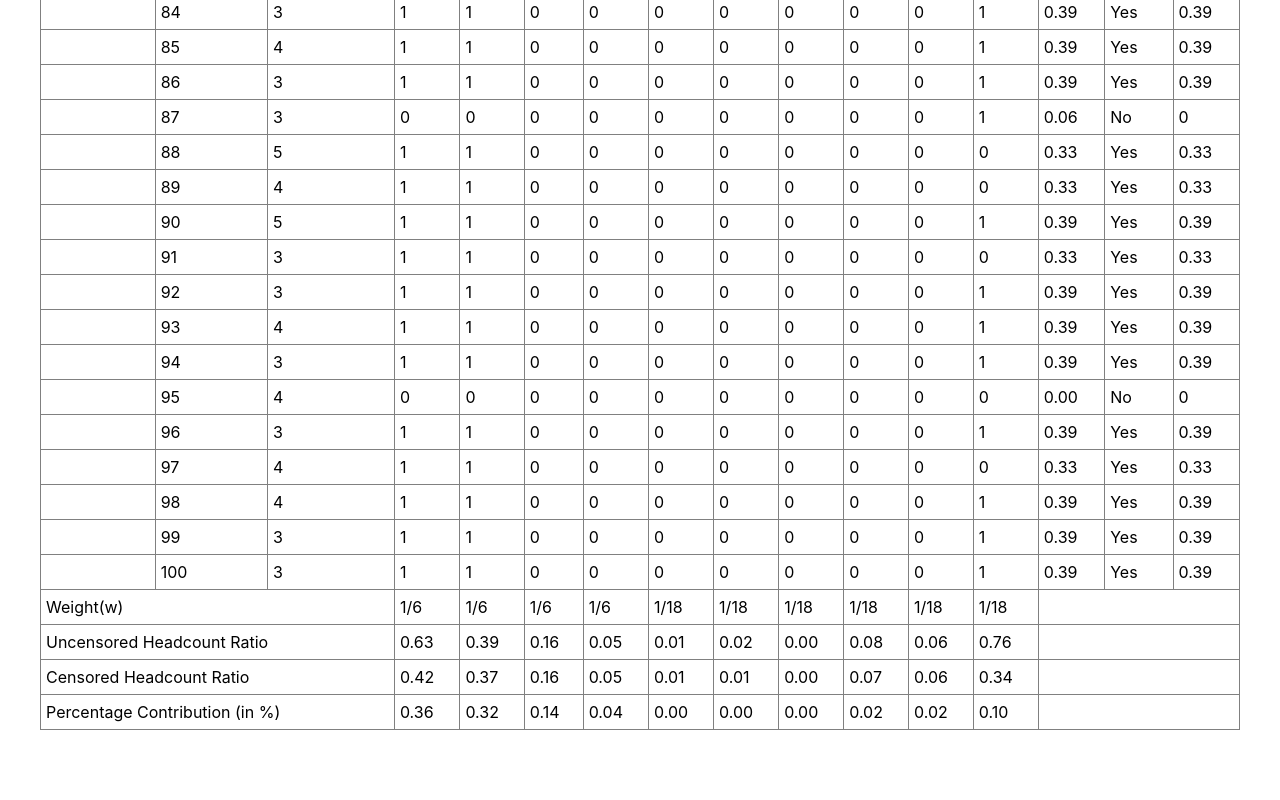
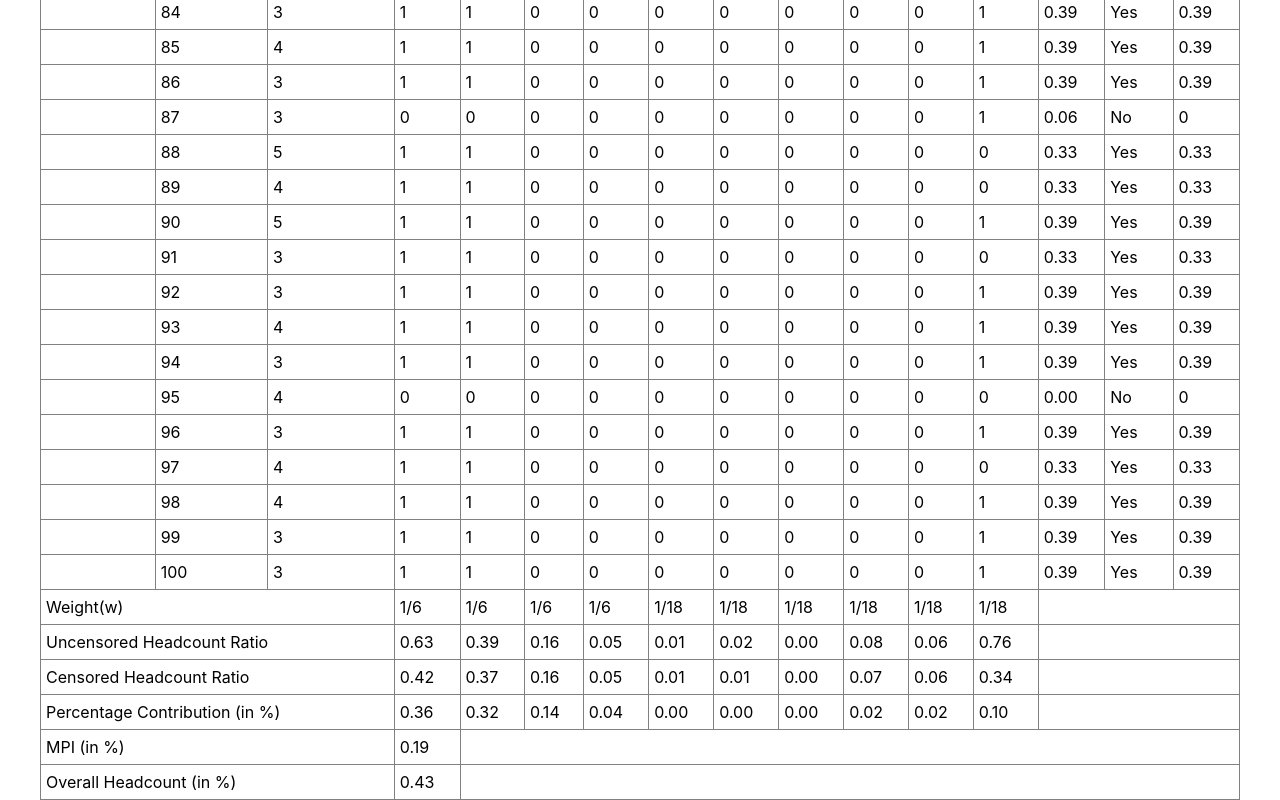
Before and after one commit to limvus/bishnuproject, a JavaScript app: page / in a window 1280 px wide. Shown: the part 3080-3880 px from the top of the page. Before the commit the page ends 3810 px from the top, so only its background shows below. Built offline with nearby package versions, Linux system fonts and the light colour scheme; the HTML template or start-up script is replaced by a standard one.

Commit message:
Add MPI and overallHeadcount

```diff
--- a/src/App.css
+++ b/src/App.css
@@ -17,7 +17,7 @@ table {
 }
 
 table, tr, td, th {
-    border-collapse: collapse;
+    border-collapse: collapse !important;
     border: 1px solid gray;
 }
 
--- a/src/App.js
+++ b/src/App.js
@@ -89,6 +89,27 @@ const PercentageContribution = ({ dataKeys, data, weight}) => {
     </>;
 }
 
+// Same as calculateM0
+const mpiCalculation = (dataKeys, data, weight) => {
+    // get total size
+    let totalSize = 0;
+    let sumOfSizeXCk = 0;
+
+    data.forEach(item => {
+        let c = calculateC(dataKeys, item, weight);
+        let ck = c < 0.33 ? 0 : c;
+        sumOfSizeXCk += item.hhsize * ck;
+        totalSize += item.hhsize;
+    })
+
+    return sumOfSizeXCk / totalSize;
+}
+
+const MPI = ({ dataKeys, data, weight}) => {
+    let mpi = mpiCalculation(dataKeys, data, weight);
+    return <td>{mpi.toFixed(2)}</td>;
+}
+
 const headCount = (dataKeys, data, weight, isCensored) => {
     // get total size
     let totalSize = 0;
@@ -125,6 +146,29 @@ const HeadCount = ({ dataKeys, data, weight, isCensored = false}) => {
         }
     </>;
 }
+
+const overallHeadCountCalculation = (dataKeys, data, weight) => {
+    // get total size
+    let totalSize = 0;
+    let sumOfSizeOfPoor = 0;
+
+    data.forEach(item => {
+        let c = calculateC(dataKeys, item, weight);
+        let ck = c < 0.33 ? 0 : c;
+        if (ck) {
+            sumOfSizeOfPoor += item.hhsize;
+        }
+        totalSize += item.hhsize;
+    })
+
+    return sumOfSizeOfPoor / totalSize;
+}
+
+const OverallHeadCount = ({ dataKeys, data, weight}) => {
+    let ohc = overallHeadCountCalculation(dataKeys, data, weight);
+    return <td>{ohc.toFixed(2)}</td>;
+}
+
 
 function App() {
     return (
@@ -200,6 +244,22 @@ function App() {
                             weight={weight}
                         />
                     </tr>
+                    <tr>
+                        <td colSpan={3}>MPI (in %)</td>
+                        <MPI
+                            dataKeys={dataKeys}
+                            data={urbanData.concat(ruralData)}
+                            weight={weight}
+                        />
+                    </tr>
+                    <tr>
+                        <td colSpan={3}>Overall Headcount (in %)</td>
+                        <OverallHeadCount
+                            dataKeys={dataKeys}
+                            data={urbanData.concat(ruralData)}
+                            weight={weight}
+                        />
+                    </tr>
                 </table>
             </div>
         </div >
```
